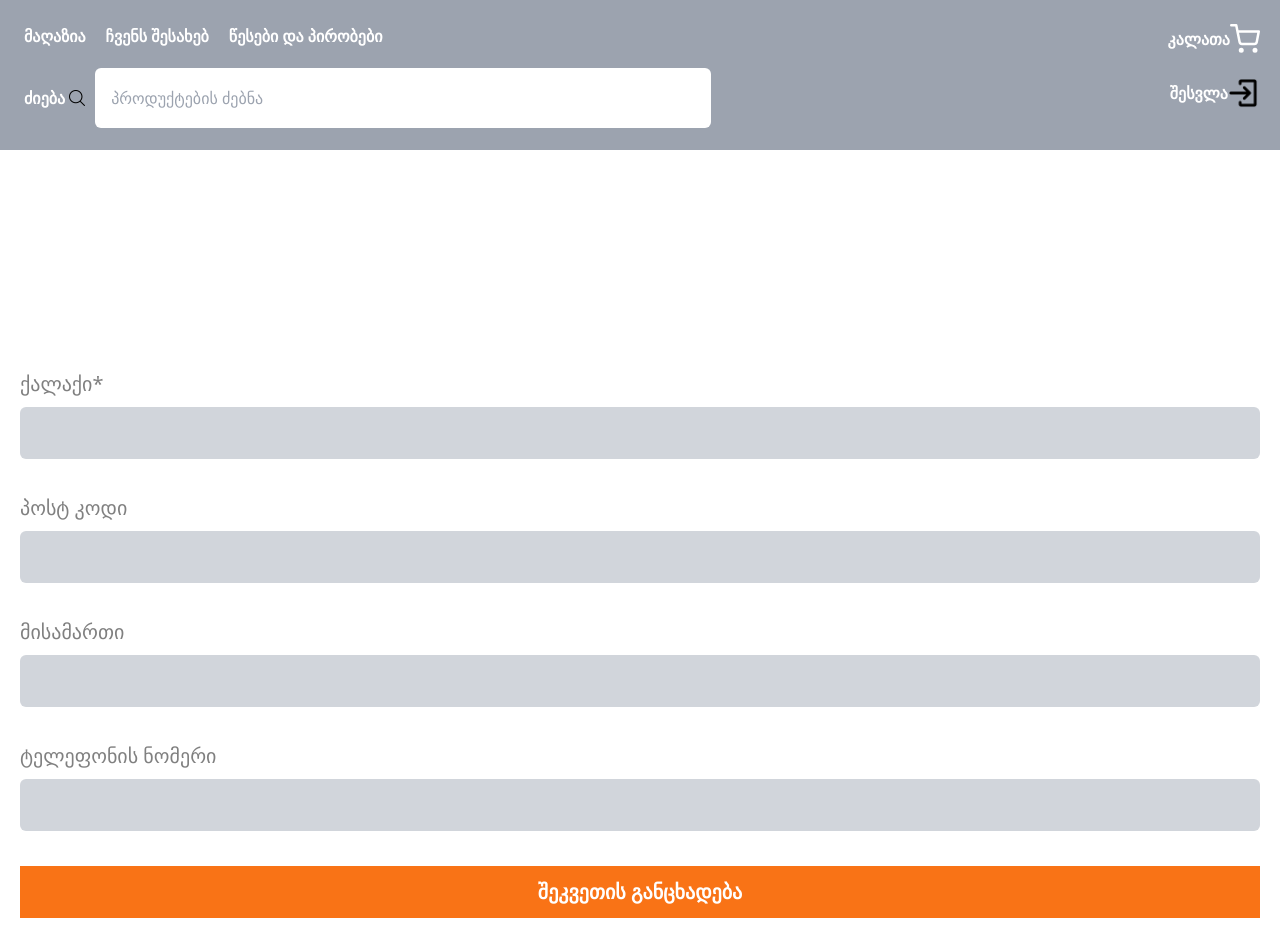
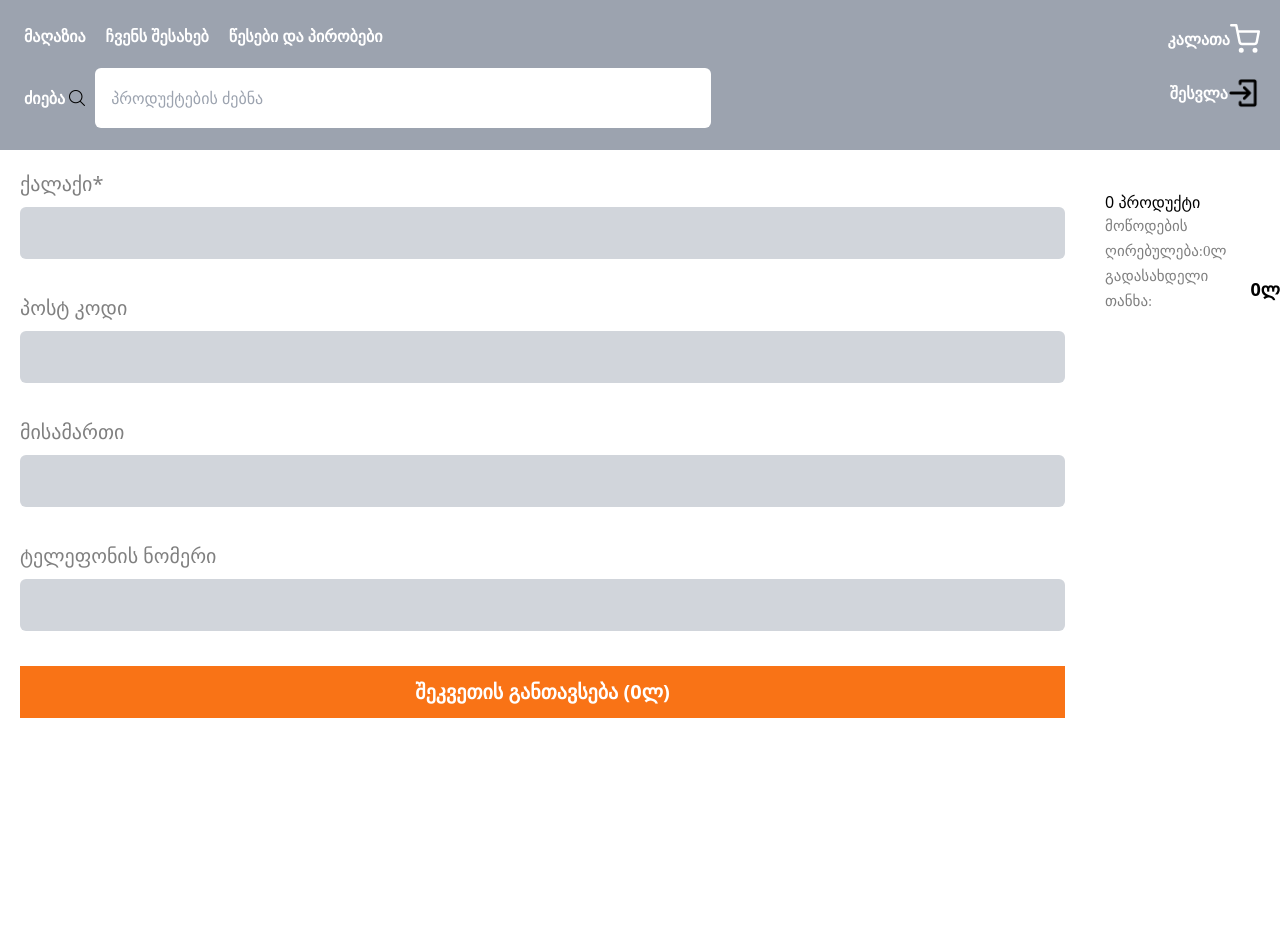
Before and after one commit to kaikaci12/shop-eri, a React (Vite) app: page /checkout in a window 1280 px wide. After the commit the page ends 800 px from the top, so only its background shows below. Built offline with nearby package versions, Linux system fonts and the light colour scheme.

Commit message:
add product list in checkout

```diff
--- a/src/components/AddedToCart.tsx
+++ b/src/components/AddedToCart.tsx
@@ -33,10 +33,11 @@ export default function AddedToCart({ setAddedCart, singleProduct }: Props) {
               კალათა
             </button>
           </Link>
-
-          <button className="bg-yellow-400 w-fit rounded-2xl  p-5 text-xl">
-            შეკვეთის გაფორმება
-          </button>
+          <Link to="/checkout">
+            <button className="bg-yellow-400 w-fit rounded-2xl  p-5 text-xl">
+              შეკვეთის გაფორმება
+            </button>
+          </Link>
         </div>
       </div>
     </div>
--- a/src/components/Checkout.tsx
+++ b/src/components/Checkout.tsx
@@ -1,6 +1,7 @@
-import React from "react";
+import React, { useContext } from "react";
 import { useForm, SubmitHandler } from "react-hook-form";
 import { yupResolver } from "@hookform/resolvers/yup";
+import { orderContext } from "../App";
 import * as yup from "yup";
 type Inputs = {
   city: string;
@@ -32,12 +33,16 @@ export default function Checkout() {
   const onSubmit: SubmitHandler<Inputs> = (data) => {
     console.log(data);
   };
-  console.log(errors);
+  const cartItems = useContext(orderContext);
+  const totalPrice = cartItems.reduce(
+    (sum, item) => sum + item.quantity * item.price,
+    0
+  );
   return (
-    <div className="relative top-[200px]">
+    <div className="relative flex gap-5">
       <form
         onSubmit={handleSubmit(onSubmit)}
-        className="h-full relative  w-full p-5 flex flex-col gap-[20px] sm:gap-[35px]"
+        className="h-full relative   p-5 flex flex-col gap-[20px] sm:gap-[35px] w-full"
       >
         <label className={`text-xl flex gap-[9px]  flex-col text-[gray] `}>
           ქალაქი*
@@ -100,9 +105,38 @@ export default function Checkout() {
           />
         </label>
         <button className="p-3 bg-orange-500 text-xl text-white font-bold">
-          შეკვეთის განცხადება
+          შეკვეთის განთავსება ({totalPrice}ლ)
         </button>
       </form>
+
+      <div className="mt-5 max-w-[800px]">
+        {cartItems.map((product) => {
+          return (
+            <div className="flex flex-col gap-3 ">
+              <div>
+                <img src={product.image} alt="product" className="w-20" />
+                <h2>{product.name}</h2>
+                <p>{product.description}</p>
+                <span>{product.price}ლ</span>
+              </div>
+            </div>
+          );
+        })}
+        <div className="w-full flex justify-between flex-col mt-5">
+          <h3>{cartItems.length} პროდუქტი</h3>
+          <span className="text-[#000] font-[Manrope] text-[15px] font-normal leading-[25px] uppercase opacity-50">
+            მოწოდების ღირებულება:0ლ
+          </span>
+          <div className="flex items-center gap-4">
+            <span className="text-[#000] font-[Manrope] text-[15px] font-normal leading-[25px] uppercase opacity-50">
+              გადასახდელი თანხა:
+            </span>
+            <span className="text-[#000] text-center text-[18px] font-bold uppercase">
+              {`${totalPrice}ლ`}
+            </span>
+          </div>
+        </div>
+      </div>
     </div>
   );
 }
--- a/src/components/Header.tsx
+++ b/src/components/Header.tsx
@@ -59,13 +59,13 @@ export default function Header({
   });
   return (
     <header
-      className={`bg-gray-400  z-[999] ${
+      className={`bg-gray-400   z-[999] ${
         headerChange
-          ? "md:h-[100px] flex items-center  ease-in-out transition-all duration-500"
+          ? "md:h-[100px] flex items-center fixed  ease-in-out transition-all duration-500"
           : "md:h-[150px] relative"
-      }   h-[100px] w-full fixed flex flex-col gap-[32px]  items-center p-6 `}
+      }   h-[100px] w-full flex flex-col gap-[32px]  items-center p-6 `}
     >
-      <div className={` flex flex-col   w-full ${headerChange && "flex-row "}`}>
+      <div className={` flex flex-col   w-full ${headerChange && "flex-row"}`}>
         {windowWidth < 640 ? (
           <div
             onClick={() => setMenuActive(!menuActive)}
--- a/src/pages/Register.tsx
+++ b/src/pages/Register.tsx
@@ -74,7 +74,13 @@ export default function Register({
         throw new Error("failed to check data");
     } catch (error) {}
   };
+
   console.log(errors);
+
+  const totalPrice = orders.reduce(
+    (sum, item) => sum + item.quantity * item.price,
+    0
+  );
   return (
     <div
       className=" min-h-screen h-full overflow-hidden   w-full     bg-fixed   flex flex-col  justify-center   sm:items-center bg-opacity-40 bg-black
```
